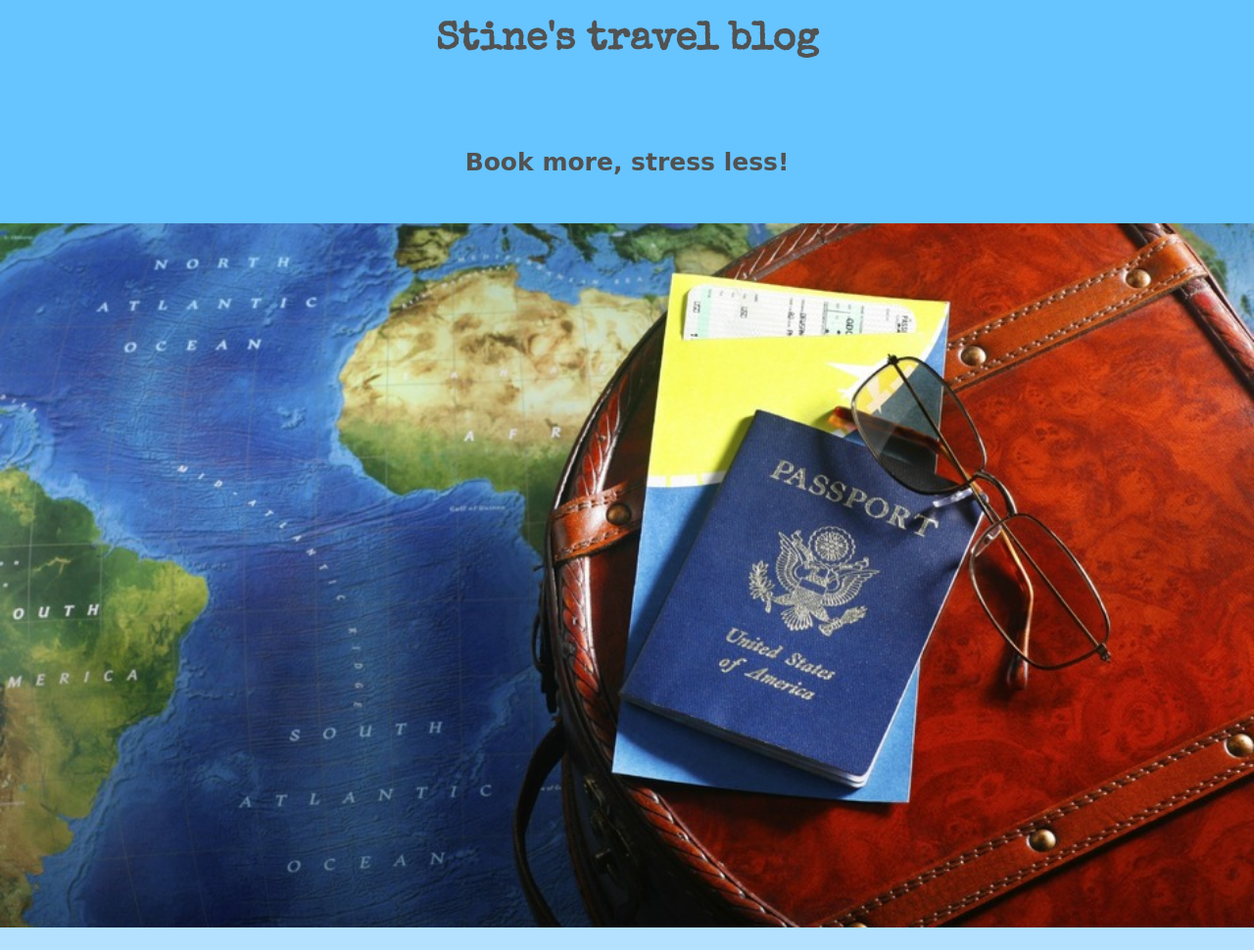
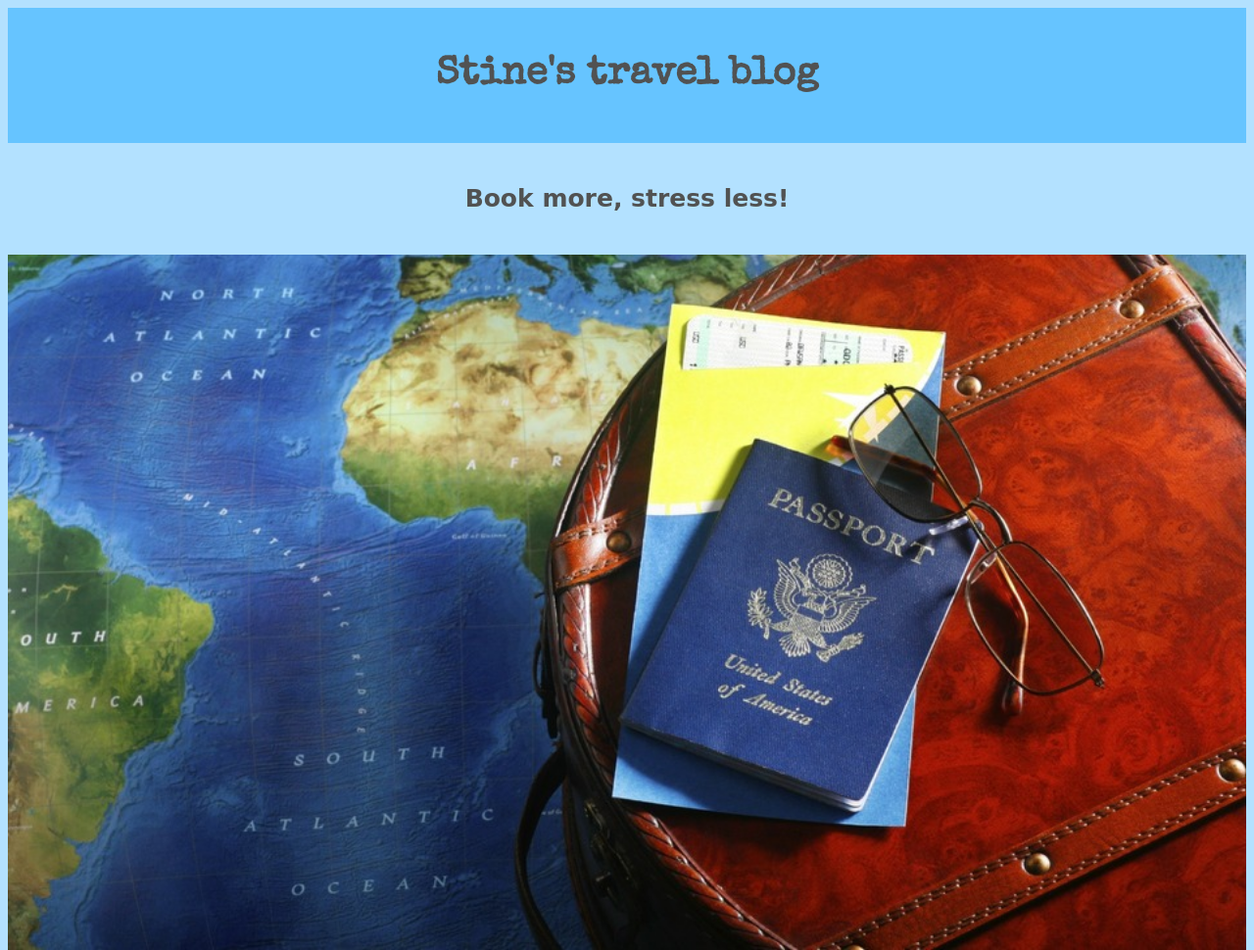
Before and after one commit to cmarcinkiewicz/cmarcinkiewicz.github.io, a plain HTML site: page unit_3/index.html in a window 1280 px wide. Shown: the top 970 px of the page at 98% size. Drawn offline with nearby package versions, Linux system fonts and the light colour scheme; a web font is replaced by a local one.

Commit message:
updates after 1:1

```diff
--- a/unit_3/css/main.css
+++ b/unit_3/css/main.css
@@ -1,11 +1,7 @@
 @import url(https://fonts.googleapis.com/css?family=Special+Elite);
 @import url(https://fonts.googleapis.com/css?family=Nixie+One);
 
-*{
-	color: #515252;
-	padding:0;
-	margin:0;
-}
+
 
 header {
 	background-color:#66c4ff;
--- a/unit_3/index.html
+++ b/unit_3/index.html
@@ -5,14 +5,14 @@
 	<link rel="stylesheet" type="text/css" href="css/main.css">
 </head>
 <body>
+	<div class="wrapper">
 	<header>
 		<h1>Stine's travel blog</h1>
-		<nav></nav>
+	</header>
 	<section id="splash">
 		<p id="slogan">Book more, stress less! </p>
 	</section>
-	</header>
-		<img src="images/passportmap.jpg" title="map with passport" alt="photo of map with a passport">
+	<img src="images/passportmap.jpg" title="map with passport" alt="photo of map with a passport">
 	<section>
 		<p>Vacations are great, however planning your trip can be a hassle. Please use by previous excursions to make your globe-trotting adventure effortless. I love to travel and want to share all my adventures with you.</p>
 	</section>
@@ -27,5 +27,6 @@
 		<h2>Ask a question</h2>
 		<p>Email me at: <a href="mailto:cmarcinkiewicz@gmail.com">cmarcinkiewicz@gmail.com</a></p>
 	</footer>
+    </div>
 </body>
 </html>
```
